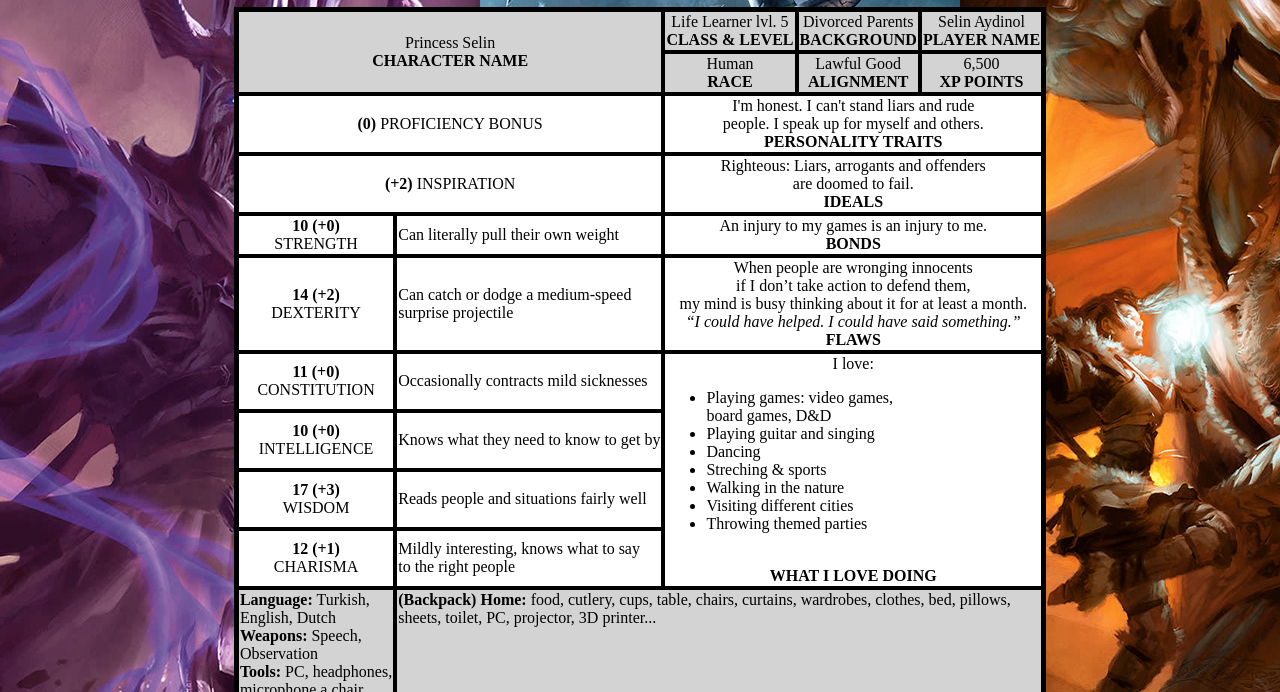
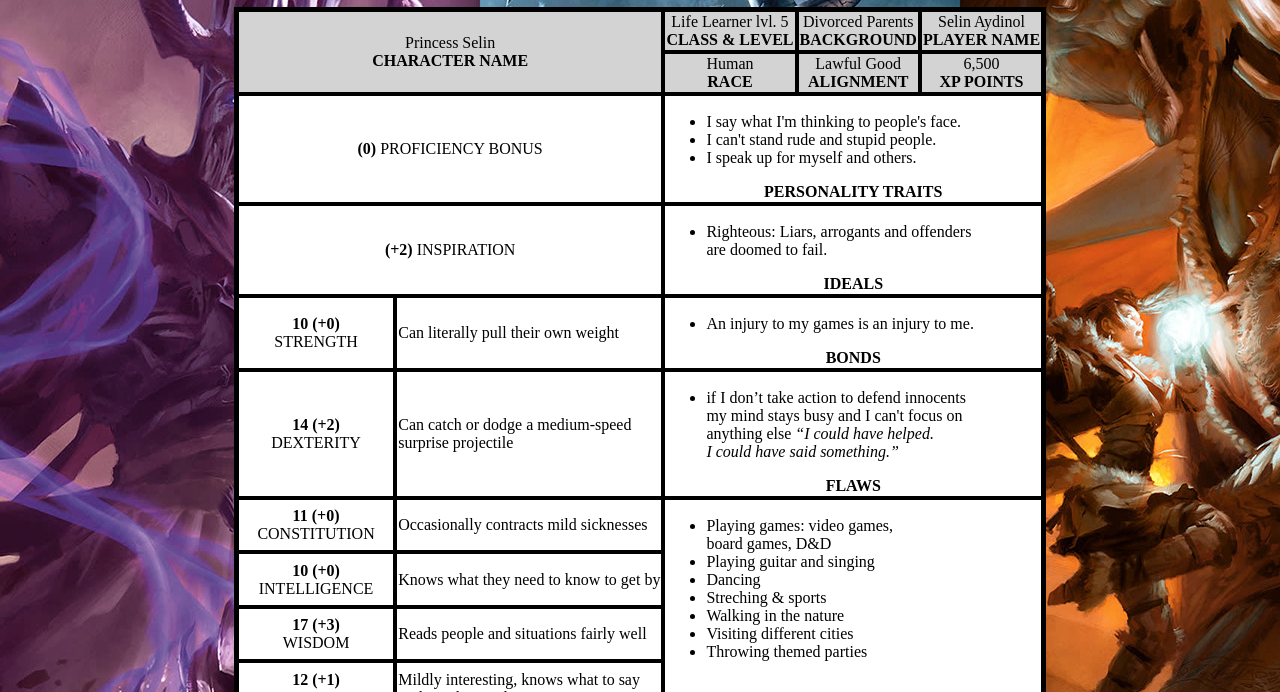
Before and after one commit to AYDINOL/Training, a plain HTML site: page index.html in a window 1280 px wide. Shown: the part 73-765 px from the top of the page. Drawn offline with Linux system fonts and the light colour scheme.

Commit message:
Update index.html

```diff
--- a/index.html
+++ b/index.html
@@ -31,13 +31,21 @@
         <tbody>
             <tr bgcolor="white" align="center">
                 <td colspan="2"><strong>(0)</strong> PROFICIENCY BONUS</td>
-                <td colspan="3">I'm honest. I can't stand liars and rude <br/></br.> people. I speak up for myself and others. <br/>
+                <td colspan="3">
+                    <ul align="left">
+                        <li>I say what I'm thinking to people's face.</li>
+                        <li>I can't stand rude and stupid people.</li>
+                        <li>I speak up for myself and others.</li>
+
+                        </ul>
                     <strong>PERSONALITY TRAITS</strong></td>
             </tr>
 
             <tr bgcolor="white" align="center">
                 <td colspan="2"><strong>(+2)</strong> INSPIRATION</td>
-                <td colspan="3">Righteous: Liars, arrogants and offenders <br/> are doomed to fail. <br/>
+                <td colspan="3">
+                    <ul align="left">
+                        <li>Righteous: Liars, arrogants and offenders <br/> are doomed to fail.</li></ul>
                 <strong>IDEALS</strong></td>
             </tr>
 
@@ -46,7 +54,10 @@
                     STRENGTH</td>
                 <td align="left">Can literally pull their own weight <br/>
             </td>
-                <td colspan="3">An injury to my games is an injury to me. <br/>
+                <td colspan="3">
+                    <ul align="left">
+                        <li>
+                    An injury to my games is an injury to me.</li></ul>
                 <strong>BONDS</strong></td>
             </tr>
 
@@ -54,7 +65,9 @@
                 <td><strong>14 (+2)</strong><br/>
                 DEXTERITY</td>
                 <td align="left">Can catch or dodge a medium-speed <br/> surprise projectile <br/></td>
-                <td colspan="3">When people are wronging innocents <br/> if I don’t take action to defend them, <br/> my mind is busy thinking about it for at least a month. <br/> <i>“I could have helped. I could have said something.”</i> <br/>
+                <td colspan="3">
+                    <ul align="left">
+                    <li>if I don’t take action to defend innocents <br/>my mind stays busy and I can't focus on<br/> anything else <i>“I could have helped. <br/> I could have said something.”</i></ul>
                 <strong>FLAWS</strong></td>
             </tr>
 
@@ -62,7 +75,7 @@
                 <td><strong>11 (+0)</strong> <br/>
                 CONSTITUTION</td>
                 <td align="left">Occasionally contracts mild sicknesses <br/></td>
-                <td colspan="3" rowspan="5">I love:
+                <td colspan="3" rowspan="5">
                     <ul align="left">
                         <li>Playing games: video games, <br/>board games, D&D</li>
                         <li>Playing guitar and singing</li>
```
